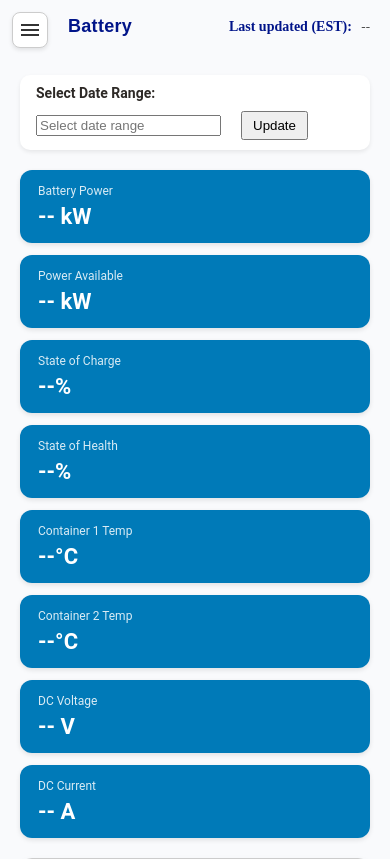
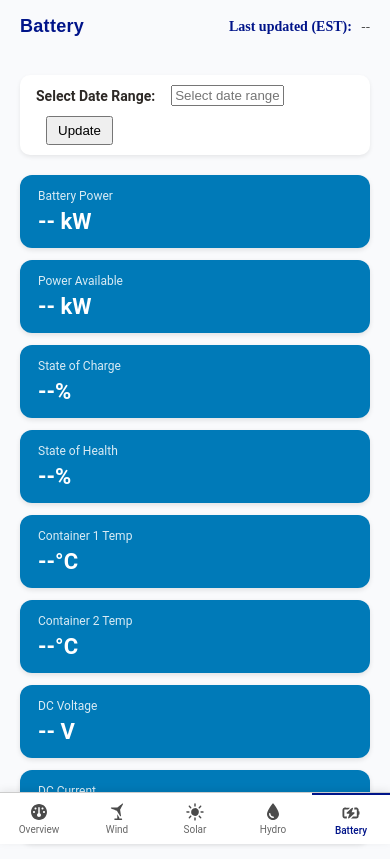
Before and after one commit to NickOverstreet/Renewable-Energy-Dashboard, a PHP site: page /battery.html in a window 390 px wide. Shown: the top 859 px of the page. Run offline with PHP 8.4, Linux system fonts and the light colour scheme.

Commit message:
fix mobile styling

```diff
--- a/frontend/style.css
+++ b/frontend/style.css
@@ -80,13 +80,15 @@
 /* Container for both date range selector and time series chart */
 #chartContainer {
   width: 99%;
-  height: 100%;
   max-width: 100%;
   margin: auto;
   position: relative;
   background-color: transparent;
   padding: 0;
   overflow: visible;
+  display: flex;
+  flex-direction: column;
+  gap: 4px;
 }
 
 .dateRangeSelector {
@@ -94,10 +96,7 @@
   justify-content: center;
   align-items: center;
   flex-wrap: wrap;
-  position: absolute;
-  top: 10px;
-  left: 50%;
-  transform: translateX(-50%);
+  align-self: center;
   z-index: 10;
   background-color: rgba(255, 255, 255, 0.95);
   padding: 5px 10px;
@@ -240,8 +239,13 @@ svg {
   height: 270px;
 }
 
+html {
+  overflow-x: hidden;
+}
+
 body {
-  overflow: auto;
+  overflow-x: hidden;
+  overflow-y: auto;
   margin: 0;
   padding: 0;
   background-color: #f9fafc;
@@ -495,6 +499,12 @@ h4 {
   box-shadow: 0 2px 4px rgba(0, 0, 0, 0.08);
 }
 
+#datePicker {
+  field-sizing: content; /* modern browsers */
+  flex: 0 0 auto;        /* don't let flexbox stretch it */
+  min-width: 0;
+}
+
 /* ── Stat cards ───────────────────────────────────────────────────────── */
 
 .stat-row {
@@ -583,73 +593,92 @@ h4 {
   display: block;
 }
 
-/* ── Mobile: sidebar becomes a slide-in drawer ────────────────────────── */
+/* ── Mobile: sidebar becomes a fixed bottom navigation bar ────────────── */
 
 @media (max-width: 768px) {
   .sidebar {
     position: fixed;
-    top: 0;
+    bottom: 0;
     left: 0;
-    width: 210px;
-    height: 100vh;
-    transform: translateX(-100%);
-    transition: transform 0.25s ease;
+    right: 0;
+    top: auto;
+    width: 100%;
+    height: auto;
+    transform: none !important;
+    flex-direction: row;
     z-index: 100;
-    border-right: 1px solid #ccc;
+    border-top: 1px solid #ccc;
+    border-right: none;
+    box-shadow: 0 -2px 8px rgba(0, 0, 0, 0.08);
+    overflow-y: visible;
   }
 
-  .sidebar.open {
-    transform: translateX(0);
-    box-shadow: 4px 0 16px rgba(0, 0, 0, 0.15);
+  .sidebar-brand {
+    display: none;
+  }
+
+  .sidebar-links {
+    display: flex;
+    flex-direction: row;
+    justify-content: space-around;
+    align-items: center;
+    padding: 0;
+    width: 100%;
+  }
+
+  .sidebar-links li {
+    margin: 0;
+    flex: 1;
+  }
+
+  .nav-link {
+    flex-direction: column;
+    align-items: center;
+    gap: 2px;
+    padding: 8px 4px;
+    font-size: 10px;
+    border-radius: 0;
+    justify-content: center;
+    text-align: center;
+  }
+
+  .nav-icon {
+    width: 20px;
+    height: 20px;
+    opacity: 0.7;
   }
 
   .nav-link.active {
-    background-color: #e0e0e0;
-    border-top: none;
-    border-radius: 8px;
+    background-color: transparent;
+    color: #001489;
+    border-top: 2px solid #001489;
+    border-radius: 0;
+  }
+
+  .nav-link:hover {
+    background-color: transparent;
   }
 
   .hamburger-btn {
-    display: flex;
-    align-items: center;
-    justify-content: center;
-    position: fixed;
-    top: 12px;
-    left: 12px;
-    z-index: 101;
-    width: 36px;
-    height: 36px;
-    background: #fff;
-    border: 1px solid #ccc;
-    border-radius: 8px;
-    box-shadow: 0 2px 4px rgba(0, 0, 0, 0.1);
-    cursor: pointer;
-    padding: 0;
+    display: none !important;
   }
 
-  .hamburger-btn span,
-  .hamburger-btn span::before,
-  .hamburger-btn span::after {
-    display: block;
-    width: 18px;
-    height: 2px;
-    background: #333;
-    position: relative;
+  .sidebar-overlay {
+    display: none !important;
   }
 
-  .hamburger-btn span::before,
-  .hamburger-btn span::after {
-    content: '';
-    position: absolute;
+  .main-content {
+    padding-bottom: 65px;
   }
-
-  .hamburger-btn span::before { top: -5px; }
-  .hamburger-btn span::after  { top:  5px; }
 
   h1 {
     font-size: clamp(12px, 4.2vw, 18px);
     white-space: nowrap;
-    padding-left: 48px; /* clear the hamburger button */
+  }
+
+  .export-dropdown {
+    position: static;
+    align-self: flex-end;
   }
 }
 
```
Also changed, not shown: frontend/js/timeSeries.js (+33 -3 lines), README.md, 1 other file.
